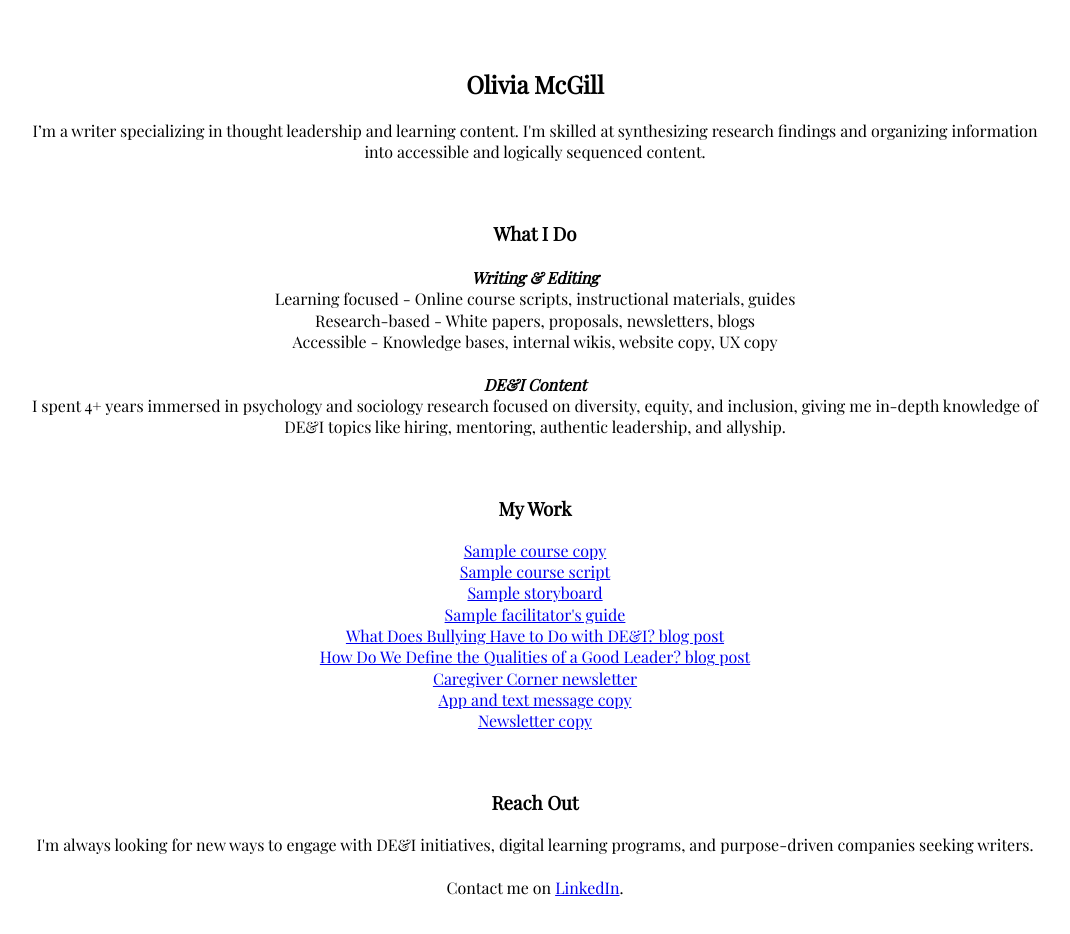
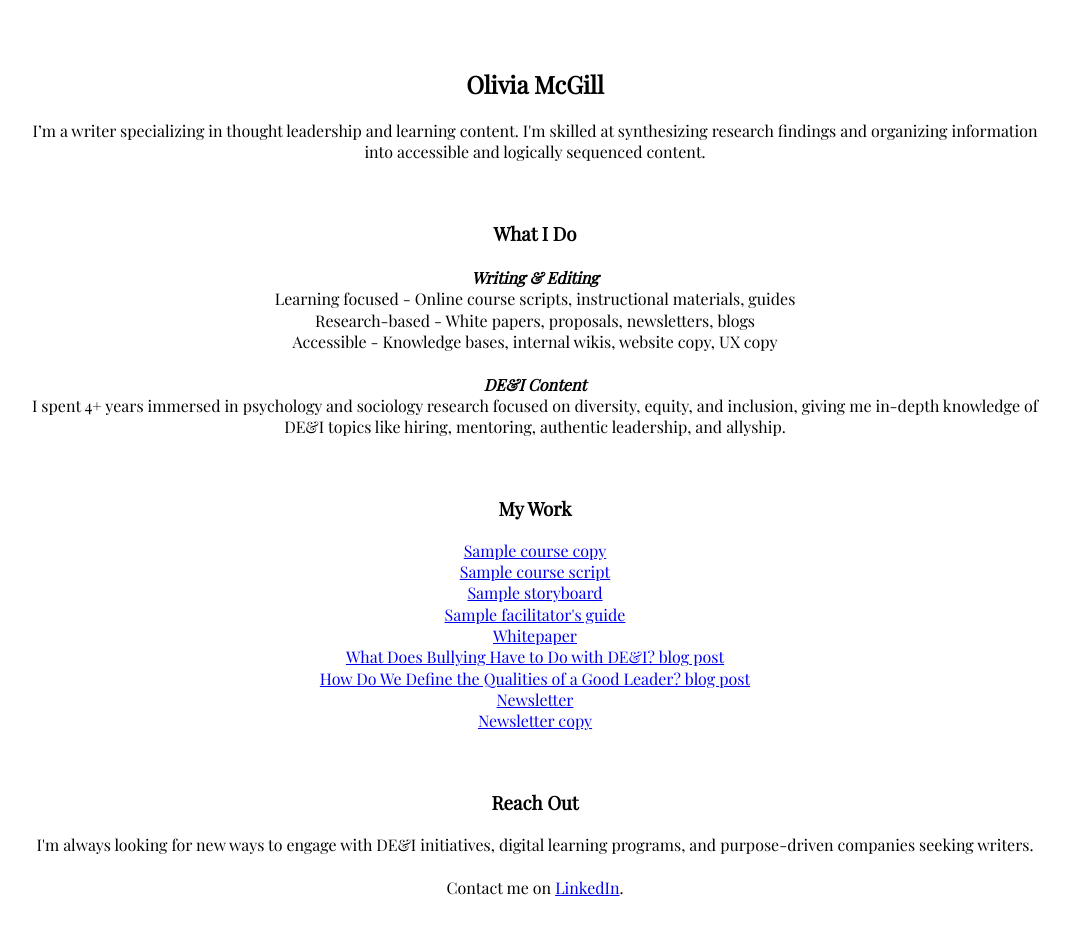
Before and after one commit to OliviaM47/OliviaM47.github.io, a plain HTML site: page index.html in a window 1280 px wide. Shown: the whole page, without its empty margins (105-1175 px from the left). Drawn offline with nearby package versions, Linux system fonts and the light colour scheme.

Commit message:
replaced text and app copy with whitepaper

```diff
--- a/index.html
+++ b/index.html
@@ -53,10 +53,10 @@
     <a href="files/sample-course-script.pdf">Sample course script</a></br>
     <a href="files/sample-storyboard.pdf">Sample storyboard</a></br>
     <a href="files/sample-facilitators-guide.pdf">Sample facilitator's guide</a></br>
+    <a href="files/whitepaper.pdf">Whitepaper</a></br>
     <a href="https://www.vectorsolutions.com/resources/blogs/bullying-diversity-equity-inclusion/">What Does Bullying Have to Do with DE&I? blog post</a></br>
     <a href="https://www.vectorsolutions.com/resources/blogs/how-do-we-define-the-qualities-of-a-good-leader/">How Do We Define the Qualities of a Good Leader? blog post</a></br>
-    <a href="files/caregiver-corner-newsletter.pdf">Caregiver Corner newsletter</a></br>
-    <a href="files/app-and-text-message-copy.pdf">App and text message copy</a></br>
+    <a href="files/caregiver-corner-newsletter.pdf">Newsletter</a></br>
     <a href="files/newsletter-copy.pdf">Newsletter copy</a></br>
   </p>
 
```
